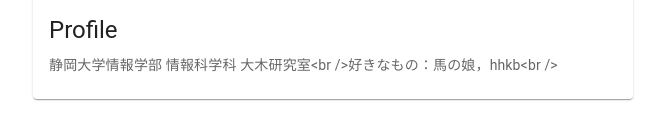
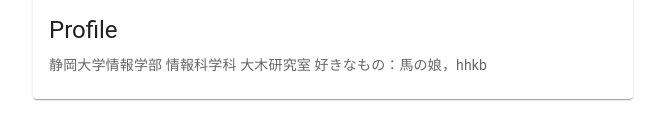
Before and after one commit to joko0811/joko0811.github.io, a React (Create React App) app: page / in a window 1280 px wide. Shown: the part 1079-1215 px from the top of the page, without its empty margins (307-972 px from the left). Built offline with nearby package versions, Linux system fonts and the light colour scheme.

Commit message:
[feat] 内容追加

```diff
--- a/src/data/activityList.ts
+++ b/src/data/activityList.ts
@@ -2,16 +2,56 @@
 
 const activityList: Activity[] = [
   {
-    day: "yyyy/mm/dd",
-    name: "sample1",
+    day: "2016/04/01",
+    name: "静岡県立科学技術高等学校情報システム科, 入学",
   },
   {
-    day: "yyyy/mm/dd",
-    name: "sample2",
+    day: "2017/11/15",
+    name: "基本情報技術者試験, 合格",
   },
   {
-    day: "yyyy/mm/dd",
-    name: "sample3",
+    day: "2019/03/31",
+    name: "静岡県立科学技術高等学校情報システム科, 卒業",
+  },
+  {
+    day: "2019/04/01",
+    name: "静岡大学情報学部情報科学科, 入学",
+  },
+  {
+    day: "2019/09/07",
+    name: "ISUCON9, 予選参加, チーム:仮想猿さんに愛を込めてウキキ！（ガハハ！）",
+  },
+  {
+    day: "2020/04/18",
+    name: "第15回危機管理コンテスト, 予選参加, チーム:Sawayaka-sec B",
+  },
+  {
+    day: "2020/05/23",
+    name: "SECCON Beginners CTF 2020, 参加",
+  },
+  {
+    day: "2020/09/23",
+    name: "ISUCON10, 予選参加, チーム:instant instances",
+  },
+  {
+    day: "2021/04/15",
+    name: "第16会危機管理コンテスト, 予選参加, チーム:ITSawayaka B",
+  },
+  {
+    day: "2021/05/22",
+    name: "SECCON Beginners CTF 2021, 参加, チーム:OhkiLab",
+  },
+  {
+    day: "2021/08/21",
+    name: "ISUCON11, 予選参加, チーム:instant instances",
+  },
+  {
+    day: "2021/08/16",
+    name: "株式会社Finatext様, インターン参加",
+  },
+  {
+    day: "2021/09/06",
+    name: "ココネ株式会社様, インターン参加",
   },
 ];
 
--- a/src/data/profile.ts
+++ b/src/data/profile.ts
@@ -6,7 +6,7 @@
   cardWidth: 600,
   title: "Profile",
   description:
-    "静岡大学情報学部 情報科学科 大木研究室<br />好きなもの：馬の娘，hhkb<br />",
+    "静岡大学情報学部 情報科学科 大木研究室 \n 好きなもの：馬の娘，hhkb",
   tips: [],
 };
 
--- a/src/data/workList.ts
+++ b/src/data/workList.ts
@@ -2,52 +2,48 @@
 
 const workList: MediaCardProps[] = [
   {
-    imagePath: "profile.jpg",
+    imagePath: "portfolio.png",
     imageHeight: 140,
     cardWidth: 345,
-    title: "Sample1",
-    description: "This is sampel work",
-    tips: ["hoge", "huga"],
+    title: "portfolio",
+    description:
+      "このページです \n https://github.com/joko0811/joko0811.github.io",
+    tips: ["React", "TypeScript", "Github Actions"],
+  },
+  {
+    imagePath: "VRSpeedRun.png",
+    imageHeight: 140,
+    cardWidth: 345,
+    title: "VR Speed Run",
+    description:
+      "体を動かして仮想上の街を走るVRゲームです \n https://github.com/soupro-vimmer/VRSpeedRun",
+    tips: ["C#", "Unity"],
   },
   {
     imagePath: "profile.jpg",
     imageHeight: 140,
     cardWidth: 345,
-    title: "Sample2",
-    description: "This is sampel work",
-    tips: ["hoge", "huga"],
+    title: "Shiha GO",
+    description:
+      "自身の声で操作する横スクロールアクションゲームです \n https://github.com/joko0811/Siha",
+    tips: ["C#", "Unity"],
+  },
+  {
+    imagePath: "",
+    imageHeight: 140,
+    cardWidth: 345,
+    title: "Brilliant diamond extension",
+    description:
+      "検索定型文の作製・共有を行えるGoogle検索支援ツールです \n https://github.com/ryama13572/brilliant_diamond_extension",
+    tips: ["Vue", "JavaScript"],
   },
   {
     imagePath: "profile.jpg",
     imageHeight: 140,
     cardWidth: 345,
-    title: "Sample3",
-    description: "This is sampel work",
-    tips: ["hoge", "huga"],
-  },
-  {
-    imagePath: "profile.jpg",
-    imageHeight: 140,
-    cardWidth: 345,
-    title: "Sample4",
-    description: "This is sampel work",
-    tips: ["hoge", "huga"],
-  },
-  {
-    imagePath: "profile.jpg",
-    imageHeight: 140,
-    cardWidth: 345,
-    title: "Sample5",
-    description: "This is sampel work",
-    tips: ["hoge", "huga"],
-  },
-  {
-    imagePath: "profile.jpg",
-    imageHeight: 140,
-    cardWidth: 345,
-    title: "Sample6",
-    description: "This is sampel work",
-    tips: ["hoge", "huga"],
+    title: "QueueuQ",
+    description: "[開発中] Webサイトのリーディングリストです",
+    tips: ["Go", "React"],
   },
 ];
 
```
Also changed, not shown: src/img/VRSpeedRun.png (added), src/img/portfolio.png (added).
